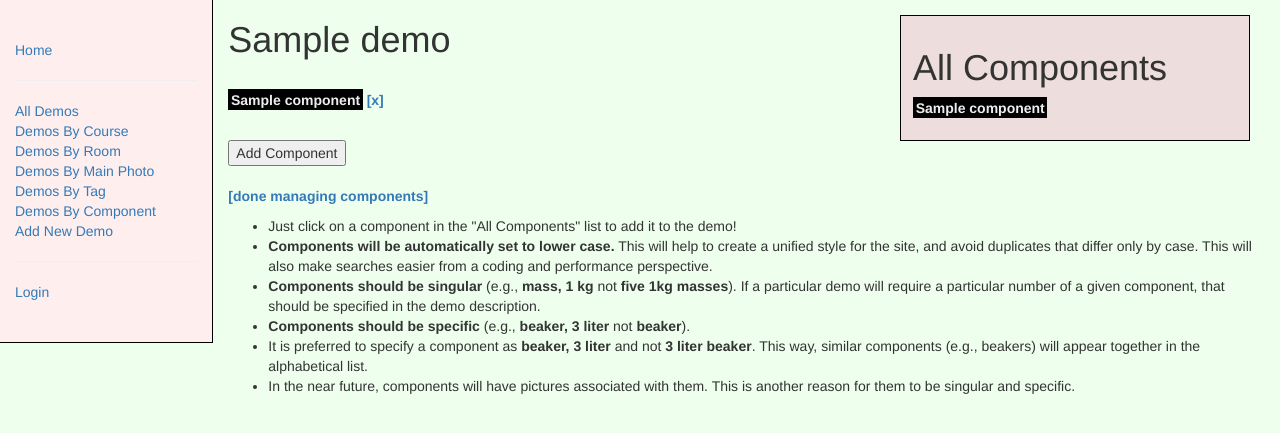
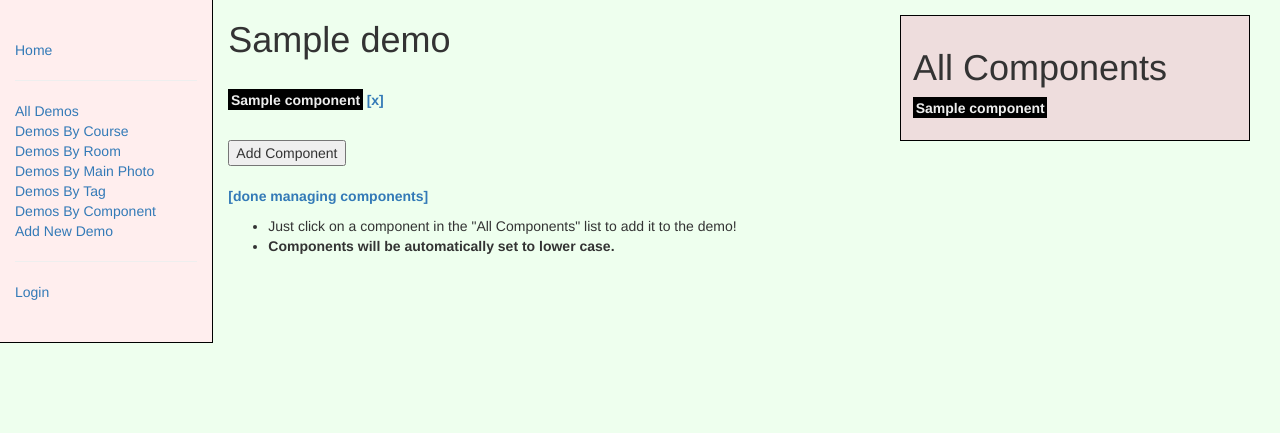
Before and after one commit to runner3735/physics, a Django app: template physics/templates/physics/demo_components.html in a window 1280 px wide. Shown: the top 433 px of the page. Run offline with Django 3.2, Linux system fonts and the light colour scheme; the template is opened without the code that fills it: most values are stand-ins (such as "Sample title", 1, 10 or a date in 2020); some libraries are stand-ins or nearby versions.

Commit message:
remove component and tag tips

```diff
--- /dev/null
+++ b/backup.txt
@@ -0,0 +1,4 @@
+
+./manage.py dumpdata --exclude auth.permission --exclude contenttypes > db.json
+
+./manage.py loaddata db.json
--- a/physics/templates/physics/demo_components.html
+++ b/physics/templates/physics/demo_components.html
@@ -24,7 +24,7 @@
   <p><strong><a href="{% url 'demo-detail' demo.id %}">[done managing components]</a></strong></p>
   <ul>
     <li>Just click on a component in the "All Components" list to add it to the demo!</li>
-    <li><strong>Components will be automatically set to lower case.</strong>
+    <li><strong>Components will be automatically set to lower case.</strong>{% if False %}
     This will help to create a unified style for the site, and avoid duplicates that differ only by case.  This will also make searches easier from a coding
     and performance perspective.</li>
     <li><strong>Components should be singular</strong> (e.g., <strong>mass, 1 kg</strong> not <strong>five 1kg masses</strong>).
@@ -32,7 +32,7 @@
     <li><strong>Components should be specific</strong> (e.g., <strong>beaker, 3 liter</strong> not <strong>beaker</strong>).</li>
     <li>It is preferred to specify a component as <strong>beaker, 3 liter</strong> and not <strong>3 liter beaker</strong>.
     This way, similar components (e.g., beakers) will appear together in the alphabetical list.</li>
-    <li>In the near future, components will have pictures associated with them.  This is another reason for them to be singular and specific.</li>
+    <li>In the near future, components will have pictures associated with them.  This is another reason for them to be singular and specific.{% endif %}</li>
   </ul>
 
 {% endblock %}
--- a/physics/templates/physics/demo_tags.html
+++ b/physics/templates/physics/demo_tags.html
@@ -23,8 +23,8 @@
   <p><strong><a href="{% url 'demo-detail' demo.id %}">[done managing tags]</a></strong></p>
   <ul>
     <li>Just click on a tag in the "All Tags" list to add it to the demo!</li>
-    <li><strong>Tags will be automatically set to lower case.</strong>
+    <li><strong>Tags will be automatically set to lower case.</strong>{% if False %}
     This will help to create a unified style for the site, and avoid duplicates that differ only by case.  This will also make searches easier from a coding
-    and performance perspective.</li>
+    and performance perspective.{% endif %}</li>
   </ul>
 {% endblock %}
```
Also changed, not shown: physics/templates/base_generic.html (+4 -9 lines).
